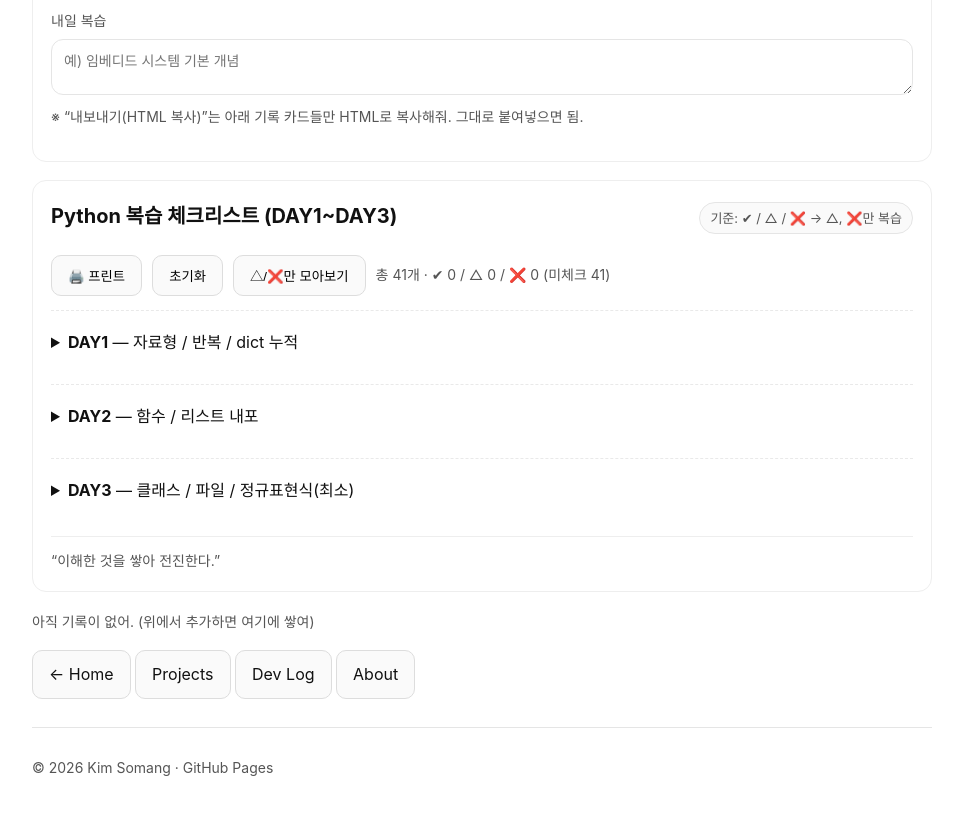
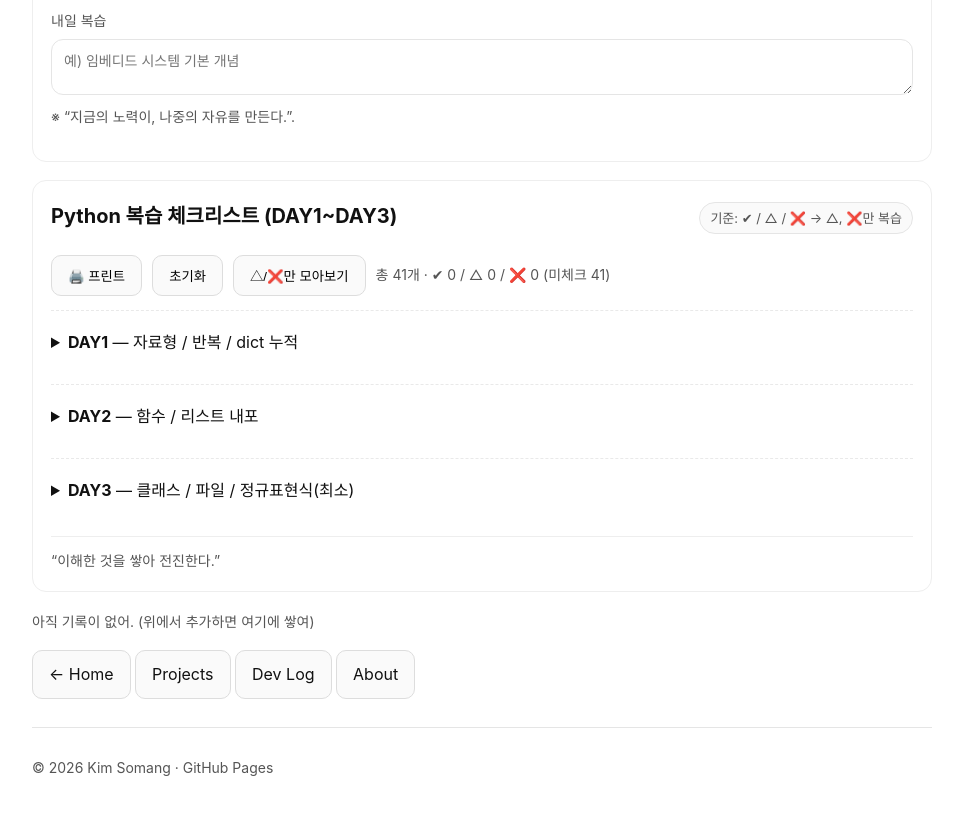
Before and after one commit to ksomang98/ksomang98.github.io, a plain HTML site: page study.html in a window 1280 px wide. Shown: the part 975-1789 px from the top of the page, without its empty margins (158-1121 px from the left). Drawn offline with Linux system fonts and the light colour scheme.

Commit message:
Update study.html

```diff
--- a/study.html
+++ b/study.html
@@ -78,7 +78,7 @@
       </div>
 
       <p class="small muted" style="margin-top:10px;">
-        ※ “내보내기(HTML 복사)”는 아래 기록 카드들만 HTML로 복사해줘. 그대로 붙여넣으면 됨.
+        ※ “지금의 노력이, 나중의 자유를 만든다.”.
       </p>
     </div>
 
```
